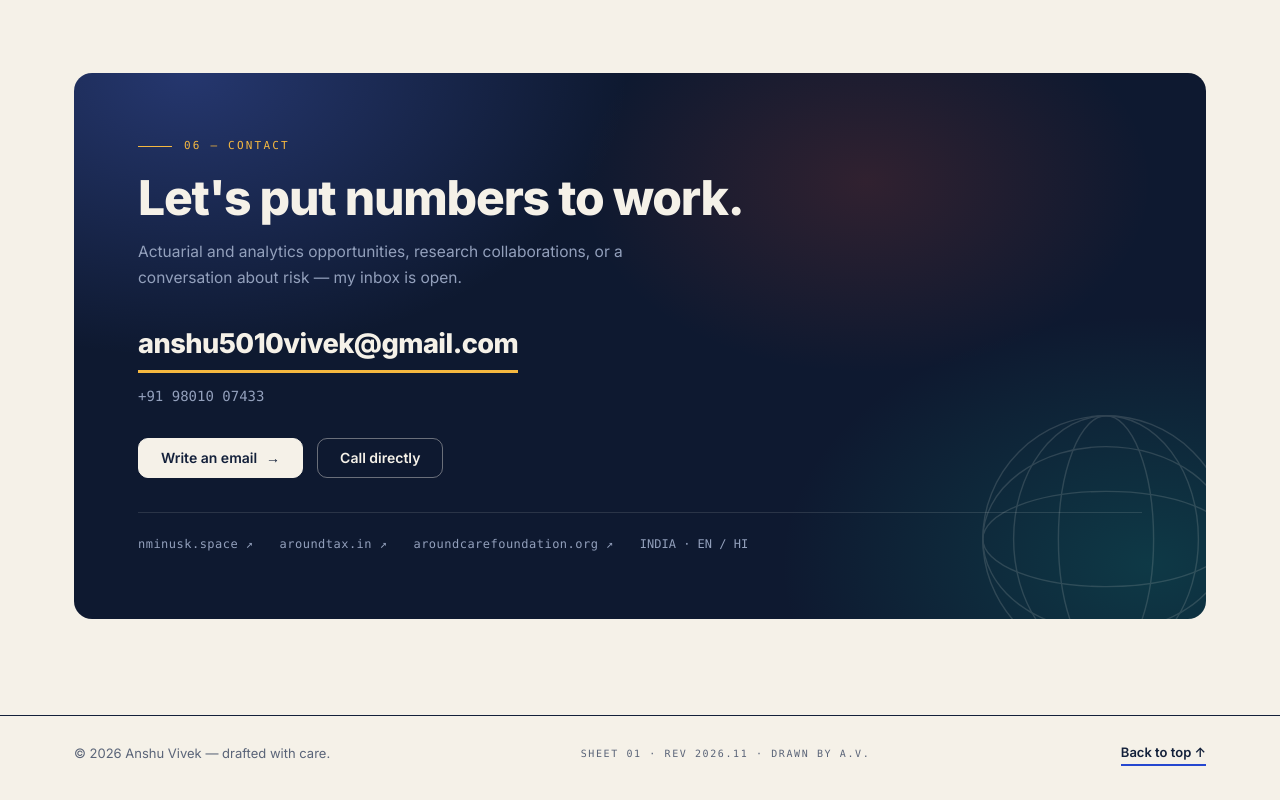
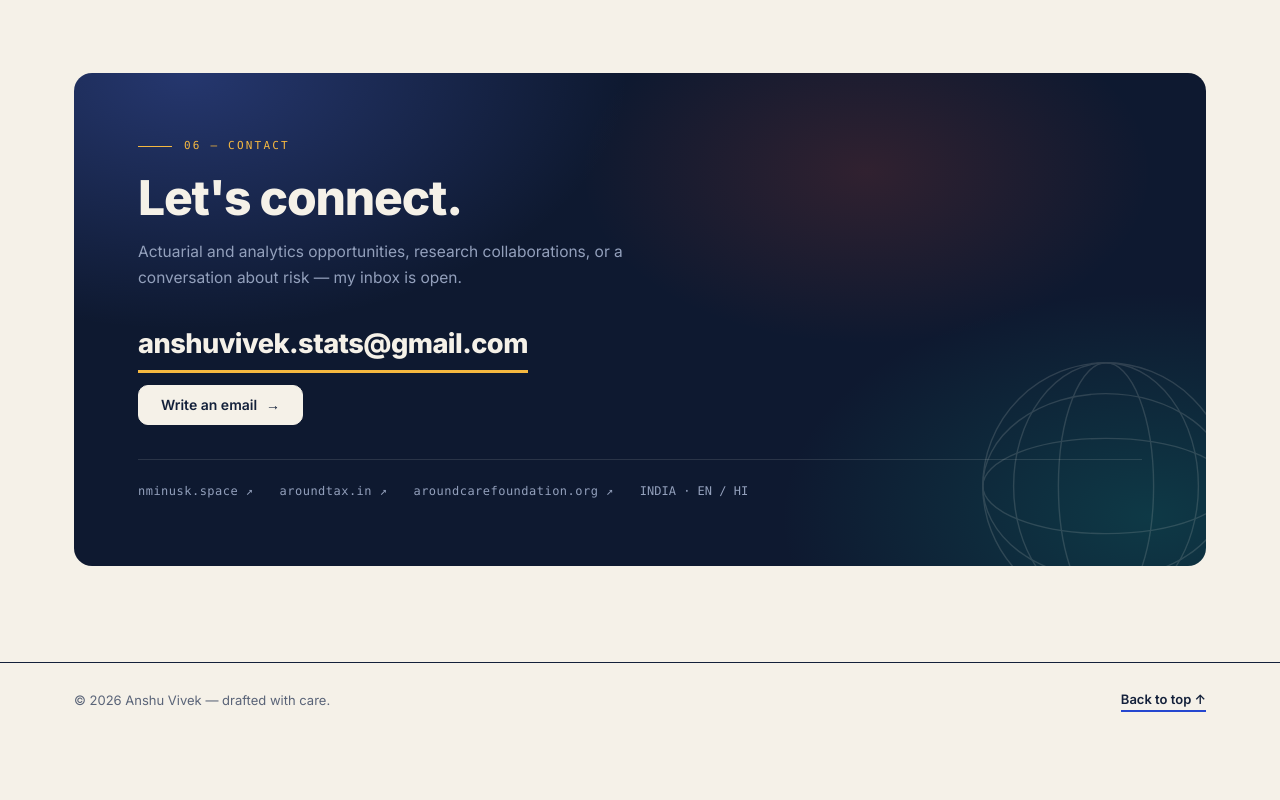
Before and after one commit to anshuv05/intro, a plain HTML site: page index.html in a window 1280 px wide. Shown: the part 5808-6608 px from the top of the page. After the commit the page ends 6554 px from the top, so only its background shows below. Drawn offline with Linux system fonts and the light colour scheme.

Commit message:
Update index.html

```diff
--- a/index.html
+++ b/index.html
@@ -792,13 +792,11 @@ footer{border-top:1.5px solid var(--ink);padding:26px 0 34px;background:var(--pa
         <ellipse cx="100" cy="100" rx="88" ry="34"/><ellipse cx="100" cy="100" rx="88" ry="66"/>
       </svg>
       <div class="kick">06 — Contact</div>
-      <h2>Let's put numbers to work.</h2>
+      <h2>Let's connect.</h2>
       <p class="lead">Actuarial and analytics opportunities, research collaborations, or a conversation about risk — my inbox is open.</p>
-      <a class="email-big" href="mailto:anshu5010vivek@gmail.com">anshu5010vivek@gmail.com</a>
-      <a class="phone-line" href="tel:+919801007433">+91 98010 07433</a>
+      <a class="email-big" href="mailto:anshu5010vivek@gmail.com">anshuvivek.stats@gmail.com</a>
       <div class="contact-ctas">
-        <a class="btn btn-paper" href="mailto:anshu5010vivek@gmail.com">Write an email <span class="ar">→</span></a>
-        <a class="btn btn-dline" href="tel:+919801007433">Call directly</a>
+        <a class="btn btn-paper" href="mailto:anshuvivek.stats@gmail.com">Write an email <span class="ar">→</span></a>
       </div>
       <div class="site-links">
         <a href="https://nminusk.space" target="_blank" rel="noopener">nminusk.space ↗</a>
@@ -814,7 +812,6 @@ footer{border-top:1.5px solid var(--ink);padding:26px 0 34px;background:var(--pa
 <footer>
   <div class="wrap foot">
     <p>© 2026 Anshu Vivek — drafted with care.</p>
-    <span class="sheet">Sheet 01 · Rev 2026.11 · Drawn by A.V.</span>
     <a href="#top">Back to top ↑</a>
   </div>
 </footer>
```
